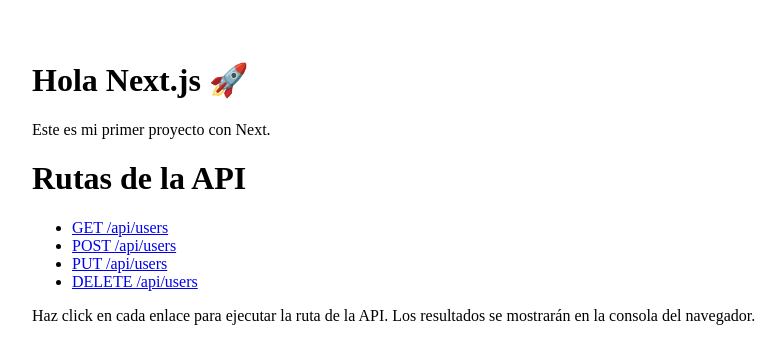
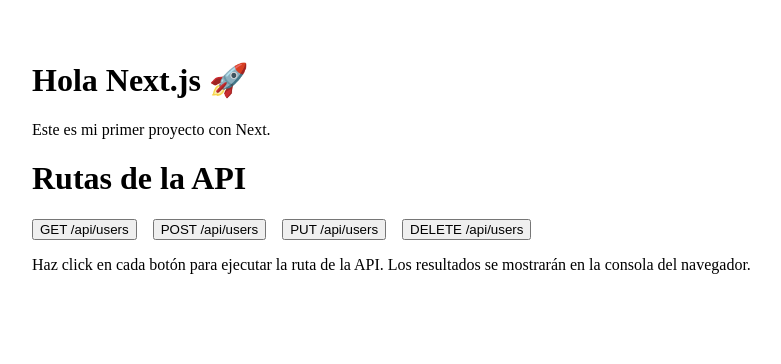
Before and after one commit to LRodriguez30/E-Commerce-TC-BD-I, a Next.js app: page / in a window 1280 px wide. Shown: the top 364 px of the page, without its empty margins (8-789 px from the left). Built offline with nearby package versions, Linux system fonts and the light colour scheme.

Commit message:
Modified index.js 1.0

```diff
--- a/pages/index.js
+++ b/pages/index.js
@@ -1,55 +1,51 @@
 export default function Home() {
+  const handleFetch = async (method) => {
+    try {
+      let body = null;
+
+      if (method === "POST") {
+        body = JSON.stringify({ name: "Nuevo Usuario", email: "user@mail.com" });
+      } else if (method === "PUT") {
+        const id = prompt("ID del usuario a actualizar");
+        if (!id) return;
+        body = JSON.stringify({ _id: id, name: "Nombre Actualizado" });
+      } else if (method === "DELETE") {
+        const id = prompt("ID del usuario a eliminar");
+        if (!id) return;
+        body = JSON.stringify({ _id: id });
+      }
+
+      const res = await fetch("/api/users", {
+        method,
+        headers: { "Content-Type": "application/json" },
+        body
+      });
+
+      const data = await res.json();
+      console.log(data);
+      alert(`${method} ejecutado. Revisa la consola.`);
+    } catch (err) {
+      console.error(err);
+      alert("Error al ejecutar la acción: " + err.message);
+    }
+  };
+
   return (
     <div style={{ padding: "2rem" }}>
-        <div>
-            <h1>Hola Next.js 🚀</h1>
-            <p>Este es mi primer proyecto con Next.</p>
-        </div>
+      <div>
+        <h1>Hola Next.js 🚀</h1>
+        <p>Este es mi primer proyecto con Next.</p>
+      </div>
+
       <h1>Rutas de la API</h1>
-      <ul>
-        <li>
-          <a href="/api/users" target="_blank">GET /api/users</a>
-        </li>
-        <li>
-          <a href="/api/users" target="_blank" onClick={(e) => {
-            e.preventDefault();
-            fetch("/api/users", {
-              method: "POST",
-              headers: { "Content-Type": "application/json" },
-              body: JSON.stringify({ name: "Nuevo Usuario", email: "user@mail.com" })
-            }).then(res => res.json()).then(console.log);
-          }}>
-            POST /api/users
-          </a>
-        </li>
-        <li>
-          <a href="#" onClick={(e) => {
-            e.preventDefault();
-            const id = prompt("ID del usuario a actualizar");
-            fetch("/api/users", {
-              method: "PUT",
-              headers: { "Content-Type": "application/json" },
-              body: JSON.stringify({ _id: id, name: "Nombre Actualizado" })
-            }).then(res => res.json()).then(console.log);
-          }}>
-            PUT /api/users
-          </a>
-        </li>
-        <li>
-          <a href="#" onClick={(e) => {
-            e.preventDefault();
-            const id = prompt("ID del usuario a eliminar");
-            fetch("/api/users", {
-              method: "DELETE",
-              headers: { "Content-Type": "application/json" },
-              body: JSON.stringify({ _id: id })
-            }).then(res => res.json()).then(console.log);
-          }}>
-            DELETE /api/users
-          </a>
-        </li>
-      </ul>
-      <p>Haz click en cada enlace para ejecutar la ruta de la API. Los resultados se mostrarán en la consola del navegador.</p>
+      <div style={{ display: "flex", gap: "1rem", marginBottom: "1rem" }}>
+        <button onClick={() => handleFetch("GET")}>GET /api/users</button>
+        <button onClick={() => handleFetch("POST")}>POST /api/users</button>
+        <button onClick={() => handleFetch("PUT")}>PUT /api/users</button>
+        <button onClick={() => handleFetch("DELETE")}>DELETE /api/users</button>
+      </div>
+
+      <p>Haz click en cada botón para ejecutar la ruta de la API. Los resultados se mostrarán en la consola del navegador.</p>
     </div>
   );
 }
```
